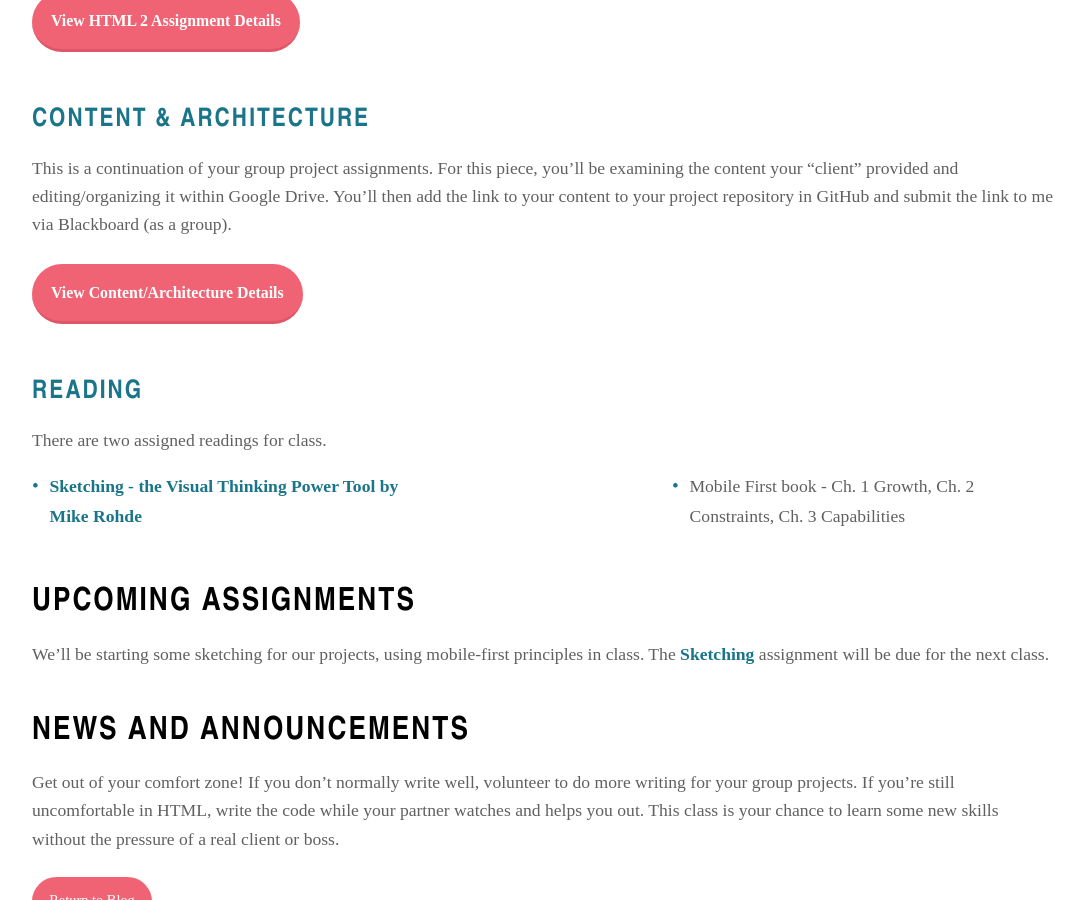
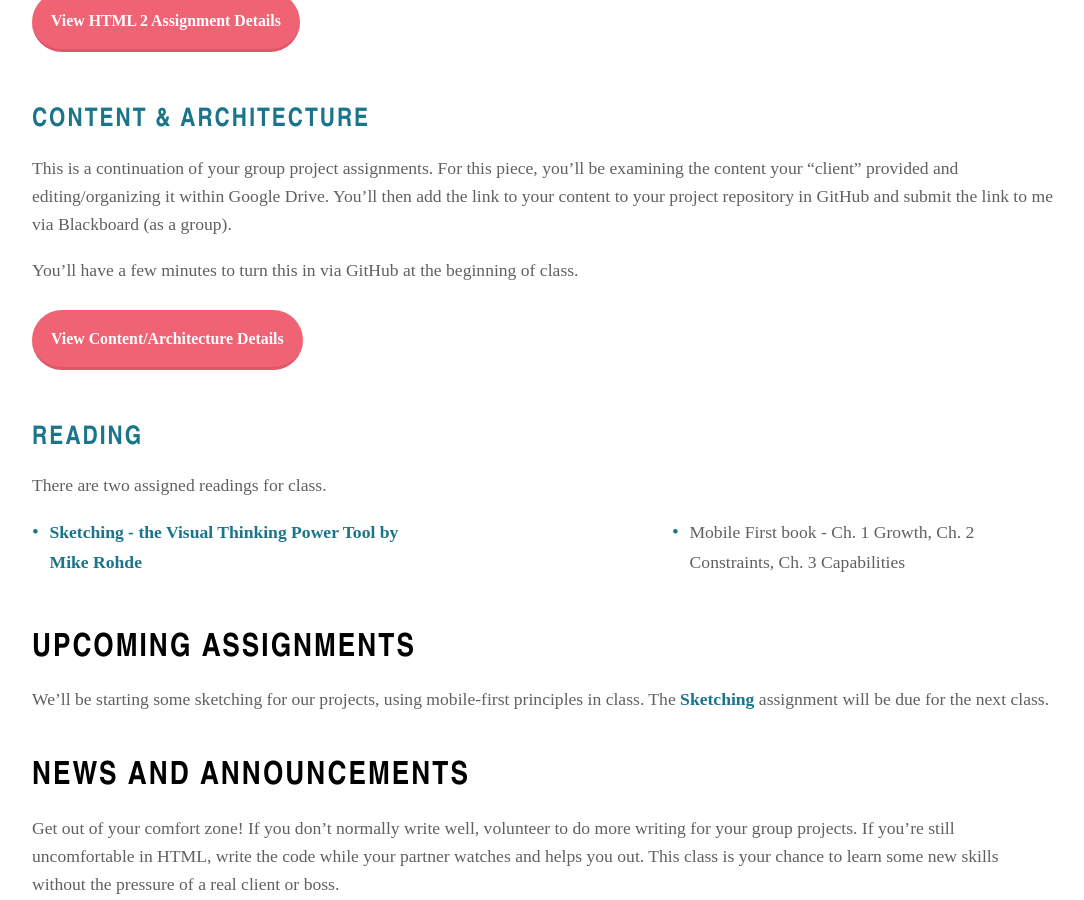
Before and after one commit to KentStateWeb/rwd, a Jekyll site: the page built from _posts/2015-09-24-week5-preview.md, in a window 1280 px wide and 900 px high, scrolled down 1033 px. Shown: the whole window, without its empty margins (96-1180 px from the left). Built offline with Jekyll 4.4.1, drawn with Linux system fonts in a browser that asks for light colours.

Commit message:
Blog post updated

```diff
--- a/_posts/2015-09-24-week5-preview.md
+++ b/_posts/2015-09-24-week5-preview.md
@@ -34,6 +34,8 @@ This is an individual assignment and very similar to your first CodePen exercise
 
 This is a continuation of your group project assignments.  For this piece, you'll be examining the content your "client" provided and editing/organizing it within Google Drive.  You'll then add the link to your content to your project repository in GitHub and submit the link to me via Blackboard (as a group).
 
+You'll have a few minutes to turn this in via GitHub at the beginning of class.
+
 <a href="/class/assignments/content/" class="button small">View Content/Architecture Details</a>
 
 
```
Also changed, not shown: 1 other file.
